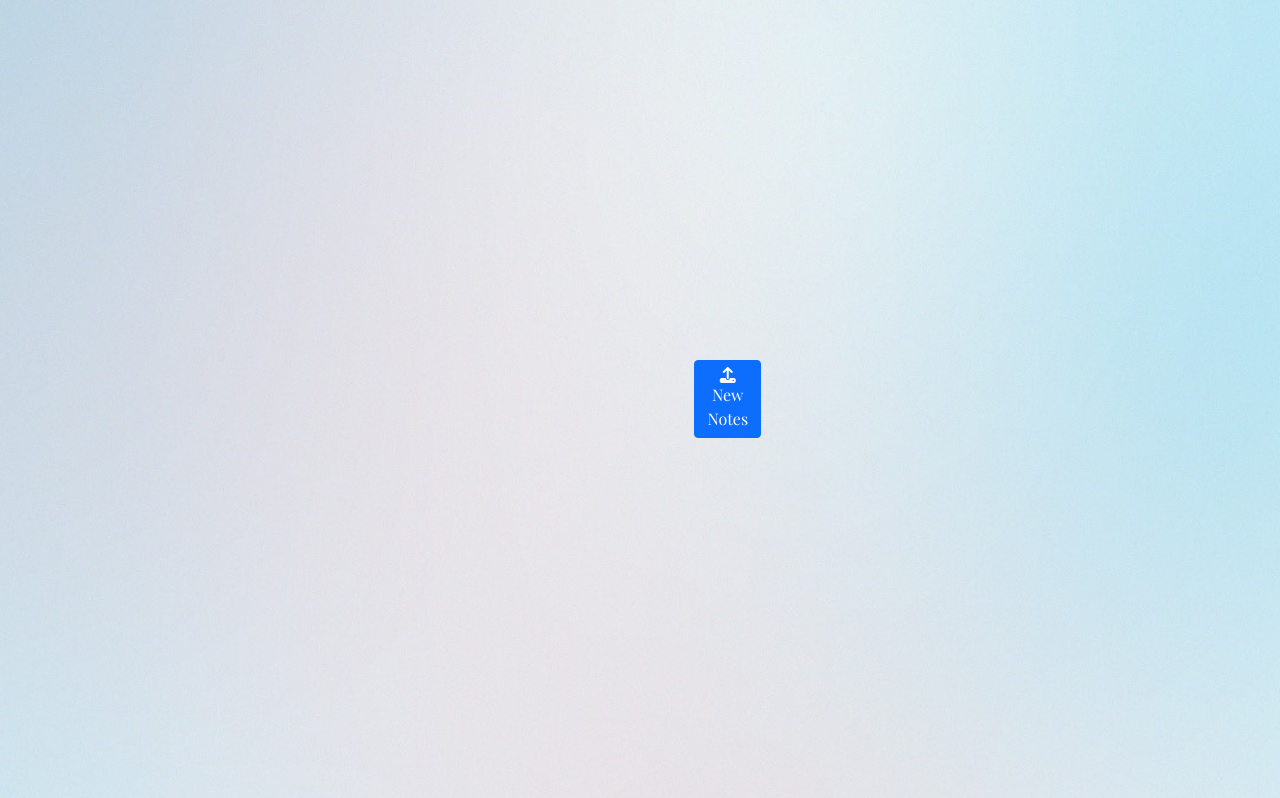
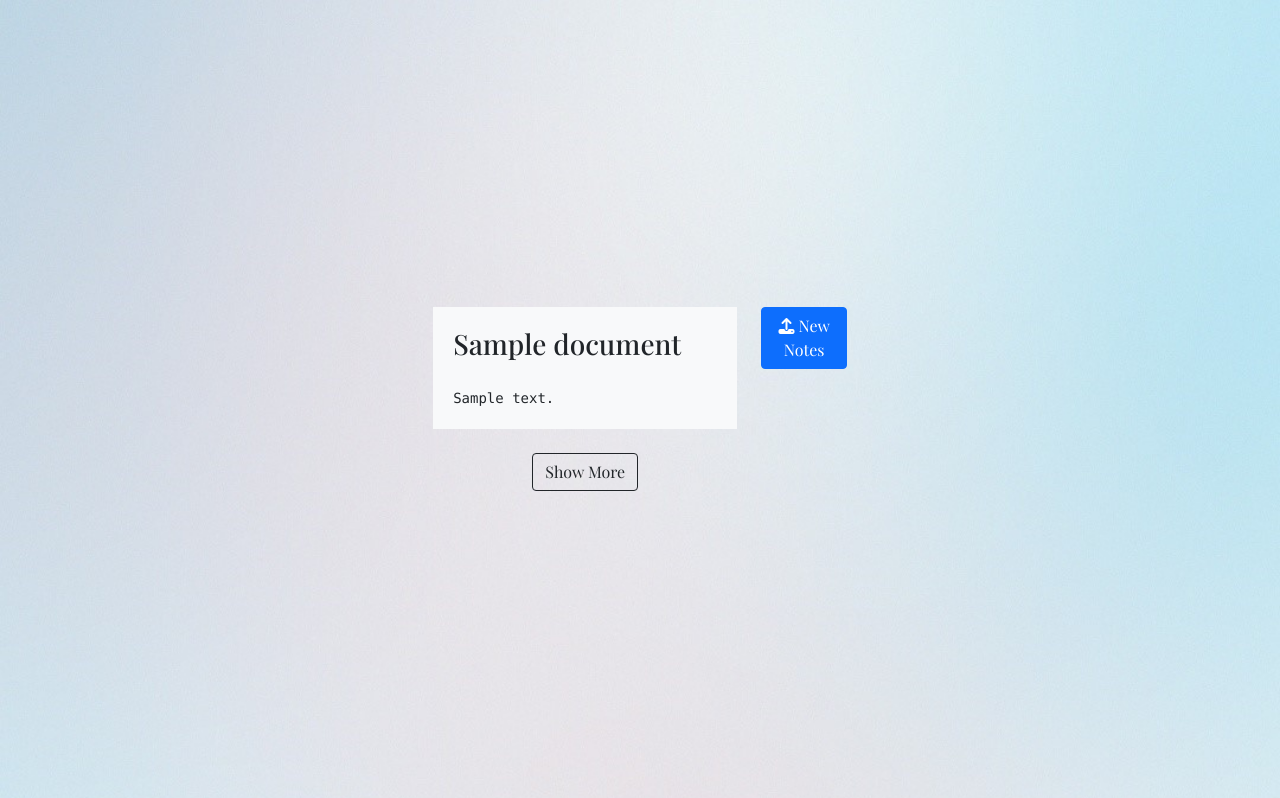
Before and after one commit to ATmax1425/NoteHub, a Django app: page /feed/ in a window 1280 px wide. Shown: the part 331-1129 px from the top of the page. Run offline with Django 5.2, Linux system fonts and the light colour scheme; a user stored in the database is signed in; tables that the repository leaves empty hold one stand-in row (values such as "Sample post"); grey boxes marked "Sample" are stand-in pictures; data that the repository does not hold is empty; parts of the project's set-up code (start-up, migrations or seed data) failed here and were passed over; some libraries are stand-ins or nearby versions; some web fonts are replaced.

Commit message:
Post view

```diff
--- /dev/null
+++ b/notehub/main/serailizers.py
@@ -0,0 +1,18 @@
+from rest_framework import serializers
+from .models import Document, Tag
+
+class TagSerializer(serializers.ModelSerializer):
+    class Meta:
+        model = Tag
+        fields = ['id', 'name']
+
+class DocumentSerializer(serializers.ModelSerializer):
+    author = serializers.StringRelatedField()
+    tags = TagSerializer(many=True, read_only=True)
+
+    class Meta:
+        model = Document
+        fields = [
+            'id', 'title', 'description', 'author', 'file_url',
+            'file_size', 'file_type', 'tags', 'created_at', 'updated_at'
+        ]
--- a/notehub/main/templates/main/base.html
+++ b/notehub/main/templates/main/base.html
@@ -31,10 +31,18 @@
                 align-items: center;
             }
             .full-height-container .content {
-        position: relative; /* Position content relative to the container */
-        z-index: 1; /* Ensure content appears on top */
-        /* Add any additional styling for your content here */
-    }
+                position: relative; /* Position content relative to the container */
+                z-index: 1; /* Ensure content appears on top */
+                /* Add any additional styling for your content here */
+            }
+            pre {
+                white-space: pre-wrap; /* Allows text to wrap within the pre tag */
+                word-wrap: break-word; /* Ensures long words break to fit the container */
+                max-width: 100%; /* Optional: limits width to ensure responsiveness */
+                overflow-wrap: anywhere; /* Ensures overflow text wraps */
+                padding: 10px; /* Optional: adds padding for readability */
+                margin: 0; /* Optional: resets margin */
+        }
         </style>
     </head>
     <body>
--- a/notehub/main/templates/main/feed.html
+++ b/notehub/main/templates/main/feed.html
@@ -43,8 +43,61 @@ Notehub
 </script>
 
 <div class="container-fluid">
-    <div class="row">
-        <div class="col-md-9"></div>
+    <div class="row" style="padding: 20px;">
+        <div class="col-md-9">
+            <div id="post-div"></div>
+            <div style="text-align:center">
+                <input type="number" id="last-doc-id" value="-1" hidden>
+                <button type="button" class="btn btn-outline-dark" id="load-more-post">Show More</button>
+                <span id="no-more-post" class="btn btn-outline-dark" style="display: none;">No more Articles</span>
+            </div>
+            <script>
+                $(document).ready(function() {
+                    const post_limit = 1;
+                    var send_request = true;
+                    function load_posts(limit, last_doc_id){
+                        const baseUrl = "{% url 'load-posts' 0 0 %}"
+                        const url = baseUrl.replace('0/0', `${limit}/${last_doc_id}`);
+                        $.ajax({
+                            url: url,
+                            type: 'GET',
+                            success: function(response) {
+                                if(response.success){
+                                    var minId = Number.MAX_SAFE_INTEGER;
+                                    response.data.forEach(element => {
+                                        if(minId > element.id){
+                                            minId = element.id;
+                                        }
+                                        var title = $('<h3></h3>').text(element.title);
+                                        title.css({'padding': '10px'});
+                                        var description = $('<pre></pre>').text(element.description);
+                                        var newDiv = $('<div></div>').append(title).append(description);
+                                        newDiv.addClass('container bg-light');
+                                        newDiv.css({'padding': '10px'});
+                                        $('#post-div').append(newDiv);
+                                        $('#post-div').append('<br/>');
+                                    });
+                                    if(minId !== Number.MAX_SAFE_INTEGER){
+                                        $('#last-doc-id').val(minId);
+                                    }
+                                    else{
+                                        $('#load-more-post').hide();
+                                        $('#no-more-post').show();
+                                    }
+                                }
+                            },
+                            error: function(response) {
+                                alert('Error: ' + JSON.stringify(response.responseJSON.error));
+                            }
+                        });
+                    }
+                    load_posts(post_limit, $('#last-doc-id').val());
+                    $('#load-more-post').click(function(){
+                        load_posts(post_limit, $('#last-doc-id').val());
+                    })
+                });
+            </script>
+        </div>
         <div class="col-md-3">
             <div>
                 <button type="button" class="btn btn-primary" data-bs-toggle="modal" data-bs-target="#staticBackdrop">
--- a/notehub/main/urls.py
+++ b/notehub/main/urls.py
@@ -19,4 +19,5 @@ urlpatterns = [
     path('feed/', views.feed, name='feed'),
     path('upload_document_file/', views.upload_document_file, name='upload-document-file'),
     path('add_notes/', views.add_notes, name='add-notes'),
+    path('load_posts/<int:limit>/<str:last_doc_id>/', views.load_posts, name='load-posts'),
 ]
--- a/notehub/main/views.py
+++ b/notehub/main/views.py
@@ -21,6 +21,7 @@ from django.core.files.storage import FileSystemStorage
 
 from .models import UserProfile, Document, Tag
 from .utils import generate_verification_code, upload_to_drive, send_email, decode_with_random_salt, send_verification_email
+from .serailizers import DocumentSerializer
 
 AUTH_BACKEND = 'django.contrib.auth.backends.ModelBackend'
 
@@ -234,6 +235,15 @@ def feed(request):
     return render(request, 'main/feed.html', data)
 
 @login_required
+def load_posts(request, limit, last_doc_id):
+    if int(last_doc_id) == -1:
+        documents = Document.objects.all().order_by('-id')[:limit]
+    else:
+        documents = Document.objects.filter(id__lt=last_doc_id).order_by('-id')[:limit]
+    documents_serailizer = DocumentSerializer(documents, many=True)
+    return JsonResponse({'data': documents_serailizer.data, 'success': True}, safe=False)
+
+@login_required
 def upload_document_file(request):
     if request.method == 'POST' and request.headers.get('x-requested-with') == 'XMLHttpRequest':
         try:
--- a/notehub/notehub/settings.py
+++ b/notehub/notehub/settings.py
@@ -48,6 +48,7 @@ INSTALLED_APPS = [
     'django.contrib.messages',
     'django.contrib.staticfiles',
     'django_elasticsearch_dsl',
+    'rest_framework',
     'main',
     'django.contrib.sites',  # Required for django-allauth
     'allauth',
```
